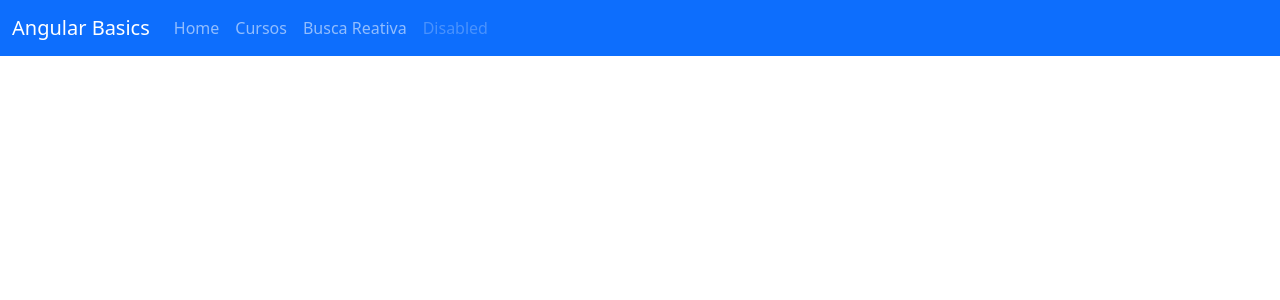
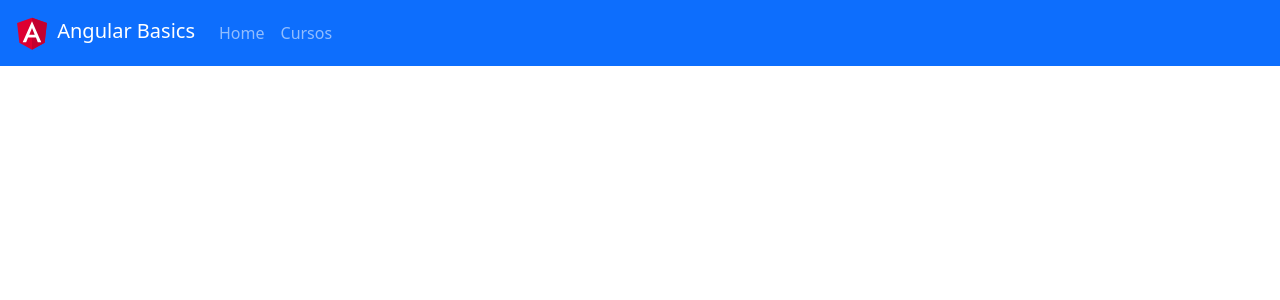
Before and after one commit to ricardobelfort/tutoriais-angular, an Angular app: page /cursos in a window 1280 px wide. Before the commit this address led to /. Shown: the top 300 px of the page. Built offline with nearby package versions, Linux system fonts and the light colour scheme.

Commit message:
feat: add cursos module

```diff
--- a/src/app/app-routing.module.ts
+++ b/src/app/app-routing.module.ts
@@ -1,7 +1,14 @@
 import { NgModule } from '@angular/core';
 import { RouterModule, Routes } from '@angular/router';
 
-const routes: Routes = [];
+const routes: Routes = [
+  { path: '', pathMatch: 'full', redirectTo: 'cursos' },
+  {
+    path: 'cursos',
+    loadChildren: () =>
+      import('./cursos/cursos.module').then((m) => m.CursosModule),
+  },
+];
 
 @NgModule({
   imports: [RouterModule.forRoot(routes)],
--- /dev/null
+++ b/src/app/cursos/cursos-routing.module.ts
@@ -0,0 +1,10 @@
+import { NgModule } from '@angular/core';
+import { RouterModule, Routes } from '@angular/router';
+
+const routes: Routes = [];
+
+@NgModule({
+  imports: [RouterModule.forChild(routes)],
+  exports: [RouterModule],
+})
+export class CursosRoutingModule {}
--- a/src/app/shared/navbar/navbar.component.html
+++ b/src/app/shared/navbar/navbar.component.html
@@ -1,6 +1,9 @@
 <nav class="navbar navbar-expand-lg bg-primary" data-bs-theme="dark">
   <div class="container-fluid">
-    <a class="navbar-brand" href="#">Angular Basics</a>
+    <a class="navbar-brand" href="#">
+      <img src="../../../assets/images/angular.svg" height="40" />
+      Angular Basics
+    </a>
     <button
       class="navbar-toggler"
       type="button"
@@ -28,17 +31,14 @@
             >Cursos</a
           >
         </li>
-        <li class="nav-item">
+        <!-- <li class="nav-item">
           <a
             class="nav-link"
             routerLink="/busca-reativa"
             routerLinkActive="active"
             >Busca Reativa</a
           >
-        </li>
-        <li class="nav-item">
-          <a class="nav-link disabled">Disabled</a>
-        </li>
+        </li> -->
       </ul>
     </div>
   </div>
```
Also changed, not shown: src/app/cursos/cursos.module.ts (added, +14 -0 lines), src/assets/images/angular.svg (added).
